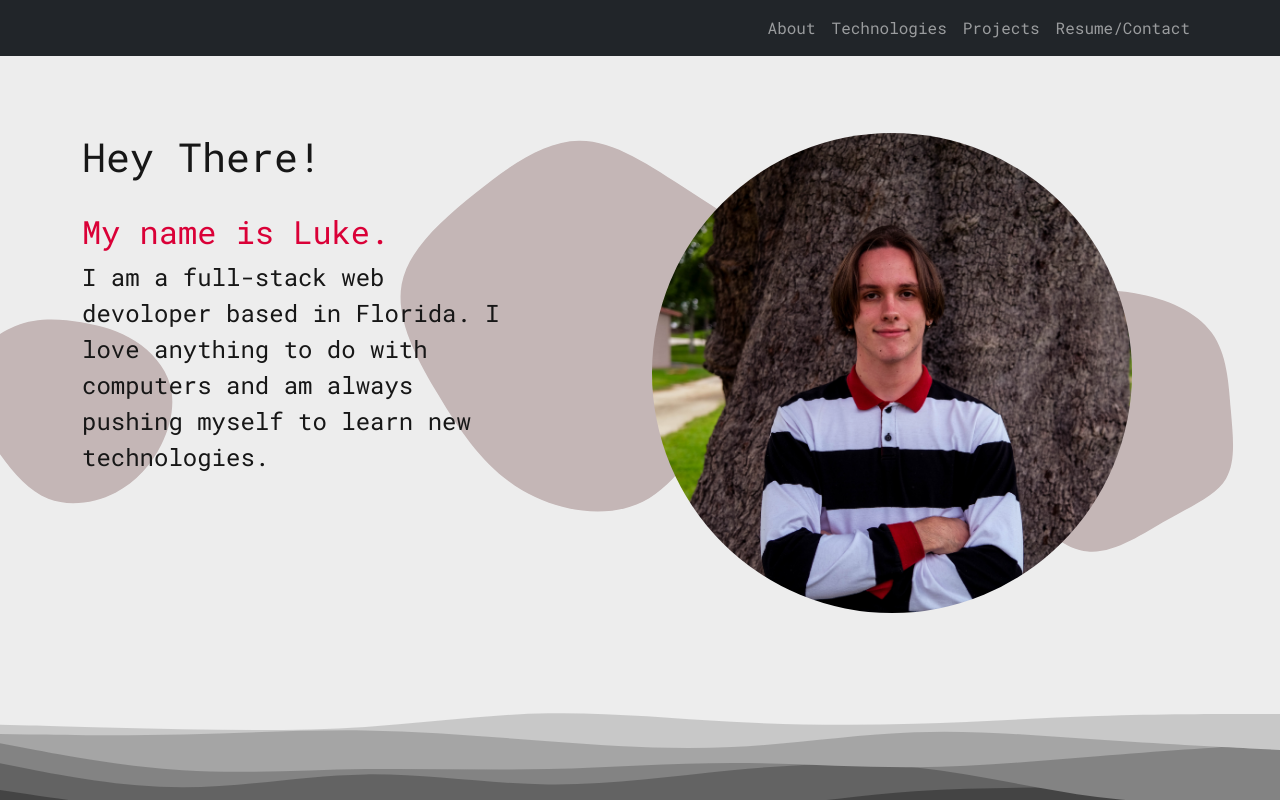
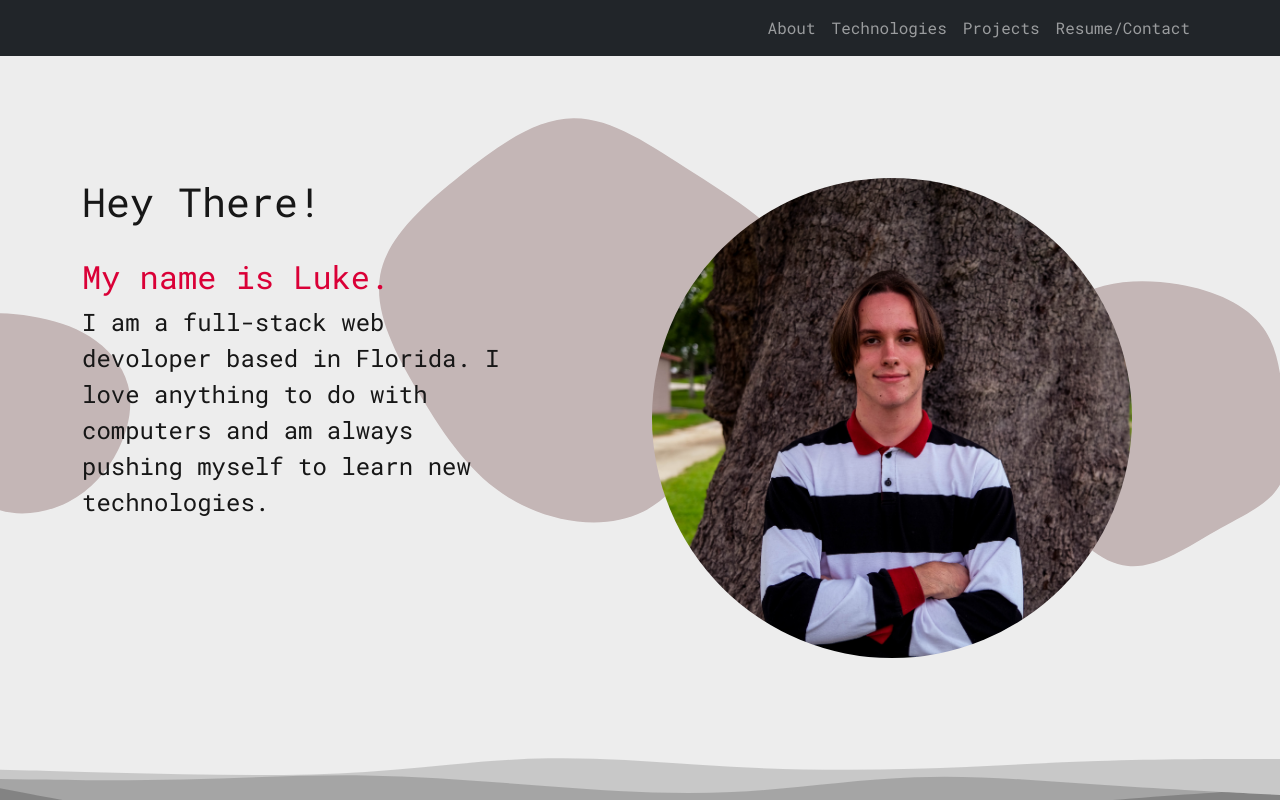
Before and after one commit to lukehampton6/lukehampton6.github.io, a React (Create React App) app: page / in a window 1280 px wide. Shown: the top 800 px of the page. Built offline with nearby package versions, Linux system fonts and the light colour scheme.

Commit message:
navbar cover fixed

```diff
--- a/src/index.css
+++ b/src/index.css
@@ -30,6 +30,13 @@ body {
   .img-col {
     display: none;
   }
+}
+
+#about::before, #projects::before, #technologies::before {
+  content: '';
+  display: block;
+  height: 75px;
+  margin: -30px 0 0;
 }
 
 .dark {
```
Also changed, not shown: src/assets/images/dark-hollow-blob.svg (deleted), src/assets/images/light-hollow-blob.svg (deleted).
